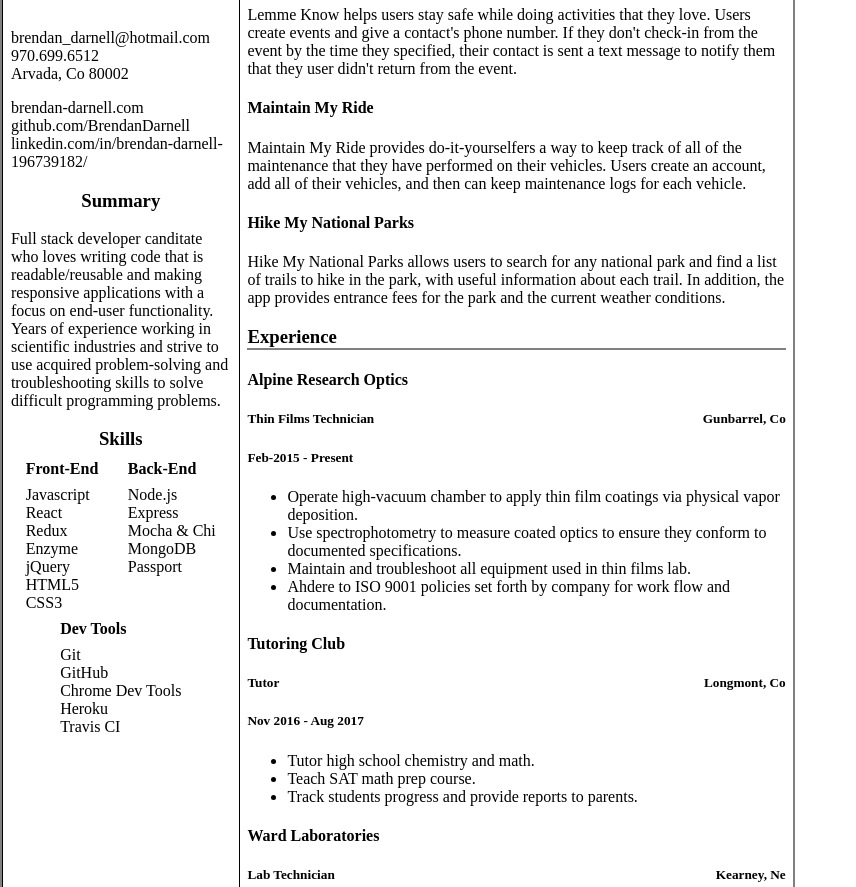
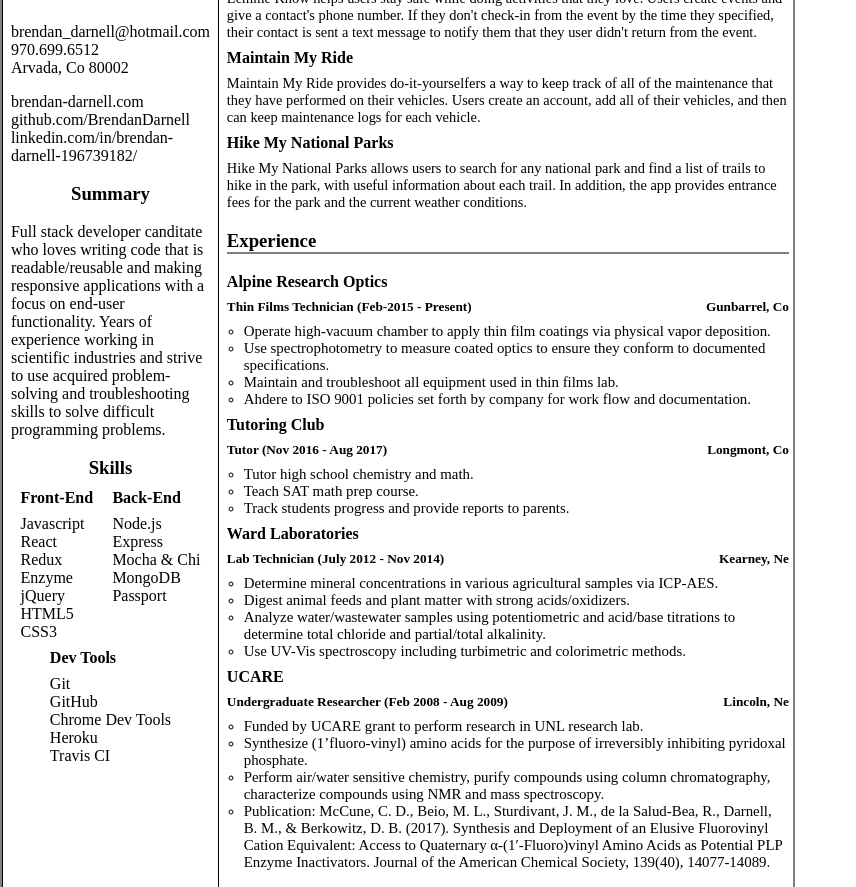
Before and after one commit to BrendanDarnell/Resume-2019, a plain HTML site: page index.html in a window 1280 px wide. Shown: the part 107-994 px from the top of the page, without its empty margins (0-856 px from the left). Drawn offline with Linux system fonts and the light colour scheme.

Commit message:
Add margins, padding, and list-styles to page elements

```diff
--- a/index.html
+++ b/index.html
@@ -81,8 +81,10 @@
 			<h3>Experience</h3>
 			<div class="job">
 				<h4>Alpine Research Optics</h4>
-				<h5>Thin Films Technician<span class="job-location">Gunbarrel, Co</span></h5>
-				<h5 class="job-dates">Feb-2015 - Present</h5>
+				<h5>Thin Films Technician
+					<span class="job-dates">(Feb-2015 - Present)</span>
+					<span class="job-location">Gunbarrel, Co</span>
+				</h5>
 				<ul class="job-duties">
 					<li>Operate high-vacuum chamber to apply thin film coatings via physical vapor deposition.</li>
 					<li>Use spectrophotometry to measure coated optics to ensure they conform to documented specifications.</li>
@@ -92,8 +94,10 @@
 			</div>
 			<div class="job">
 				<h4>Tutoring Club</h4>
-				<h5>Tutor<span class="job-location">Longmont, Co</span></h5>
-				<h5 class="job-dates">Nov 2016 - Aug 2017</h5>
+				<h5>Tutor
+					<span class="job-dates">(Nov 2016 - Aug 2017)</span>
+					<span class="job-location">Longmont, Co</span>
+				</h5>
 				<ul class="job-duties">
 					<li>Tutor high school chemistry and math.</li>
 					<li>Teach SAT math prep course.</li>
@@ -102,8 +106,10 @@
 			</div>
 			<div class="job">
 				<h4>Ward Laboratories</h4>
-				<h5>Lab Technician<span class="job-location">Kearney, Ne</span></h5>
-				<h5 class="job-dates">July 2012 - Nov 2014</h5>
+				<h5>Lab Technician
+					<span class="job-dates">(July 2012 - Nov 2014)</span>
+					<span class="job-location">Kearney, Ne</span>
+				</h5>
 				<ul class="job-duties">
 					<li>Determine mineral concentrations in various agricultural samples via ICP-AES.</li>
 					<li>Digest animal feeds and plant matter with strong acids/oxidizers.</li>
@@ -113,8 +119,9 @@
 			</div>
 			<div class="job">
 				<h4>UCARE</h4>
-				<h5>Undergraduate Researcher<span class="job-location">Lincoln, Ne</span></h5>
-				<h5 class="job-dates">Feb 2008 - Aug 2009</h5>
+				<h5>Undergraduate Researcher
+					<span class="job-dates">(Feb 2008 - Aug 2009)</span>
+					<span class="job-location">Lincoln, Ne</span></h5>
 				<ul class="job-duties">
 					<li>Funded by UCARE grant to perform research in UNL research lab.</li>
 					<li>Synthesize (1’fluoro-vinyl) amino acids for the purpose of irreversibly inhibiting pyridoxal phosphate.</li>
--- a/main.css
+++ b/main.css
@@ -15,7 +15,7 @@ body {
 
 header {
 	height: 100%;
-	flex: 0 0 30%;
+	flex: 0 0 27%;
 	border: 1px solid black;
 	display: flex;
 	flex-direction: column;
@@ -25,11 +25,11 @@ header {
 }
 
 h1 {
-	font-size: 1.8em;
+	font-size: 1.7em;
 }
 
 .developer {
-	font-size: 1.2em;
+	font-size: 1.1em;
 	margin-top: 0;
 }
 
@@ -75,7 +75,7 @@ header a {
 }
 
 main {
-	flex: 0 0 70%;
+	flex: 0 0 73%;
 	padding: 1%;
 }
 
@@ -86,3 +86,18 @@ main h3 {
 .job-location {
 	float: right;
 }
+
+.app h4, .app p, .job h4, .job h5, .job-duties {
+	margin-top: 1vh;
+	margin-bottom: 1vh;
+}
+
+.app p {
+	font-size: .90em;
+}
+
+.job-duties {
+	padding-left: 3%;
+	list-style-type: circle;
+	font-size: .93em;
+}
```
